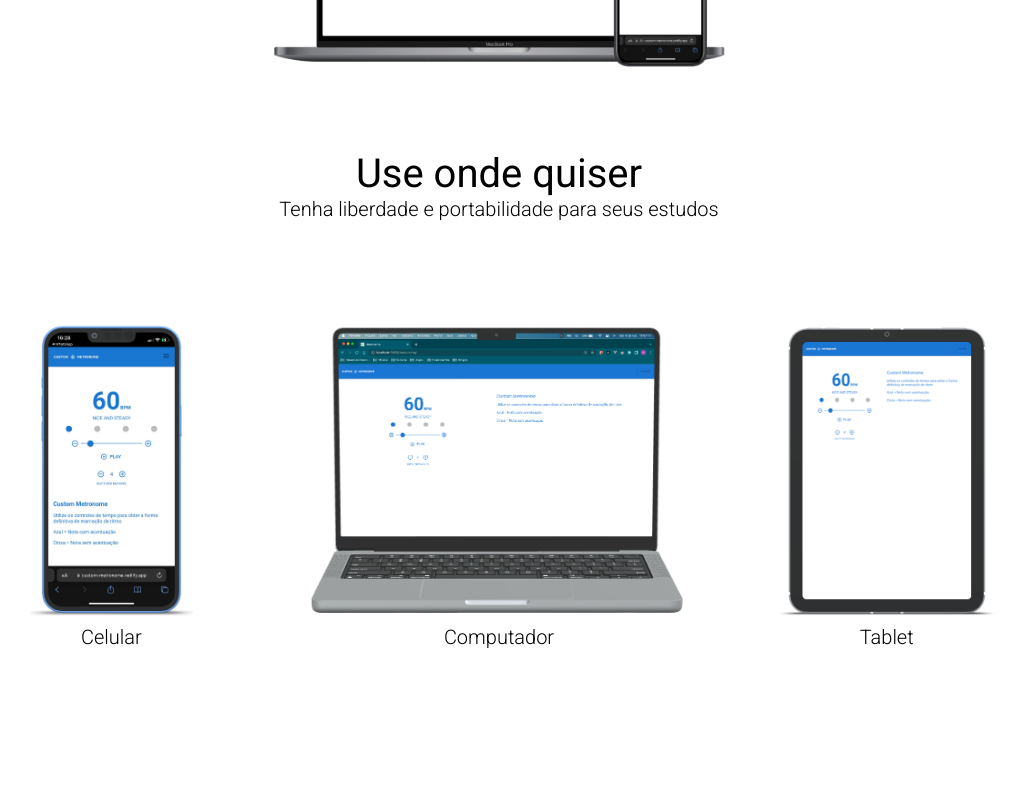
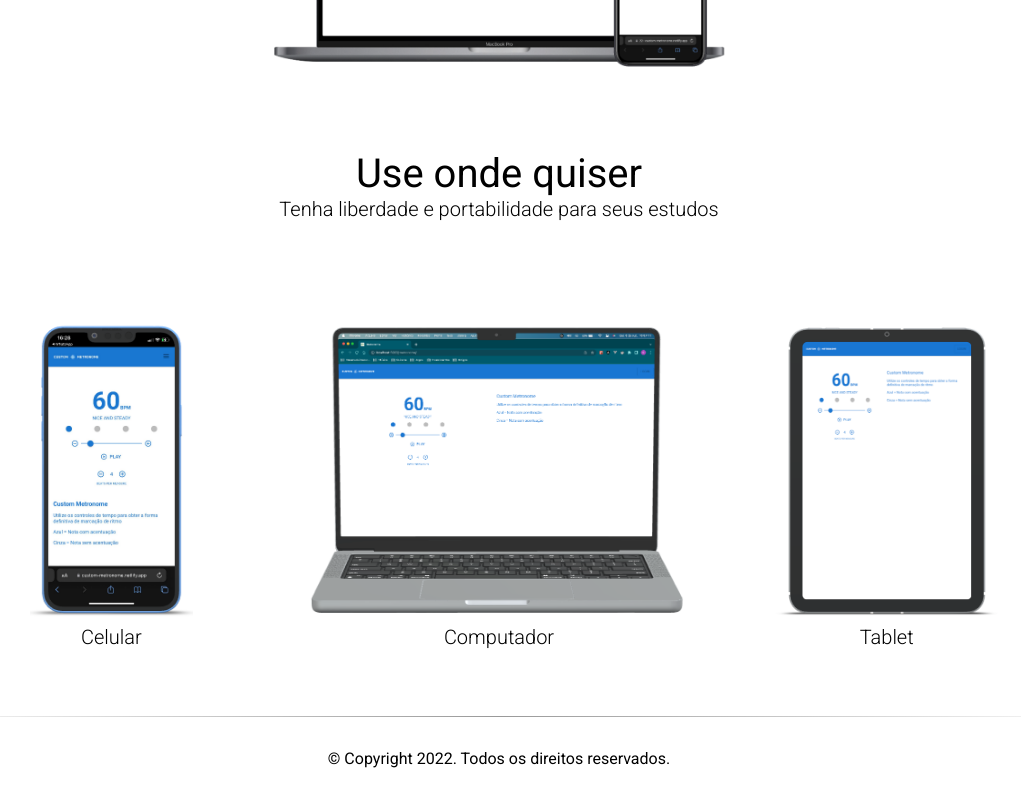
Before and after one commit to Gabriel-Barbosa-de-Oliveira/custom-metronome, a React (Create React App) app in the folder custom-metronome/: page / in a window 1280 px wide. Shown: the part 728-1528 px from the top of the page, without its empty margins (141-1162 px from the left). Before the commit the page ends 1428 px from the top, so only its background shows below. Built offline with nearby package versions, Linux system fonts and the light colour scheme.

Commit message:
Footer Component

```diff
--- a/custom-metronome/src/components/Landing/Landing.tsx
+++ b/custom-metronome/src/components/Landing/Landing.tsx
@@ -1,5 +1,6 @@
 import React, { Component } from 'react'
 import Branding from '../../partials/Branding/Branding'
+import Footer from '../../partials/Footer/Footer'
 import UseItEverywhere from '../../partials/UseItEverywhere/UseItEverywhere'
 import HeaderMenu from '../../shared/partials/HeaderMenu/HeaderMenu'
 import "./Landing.scss"
@@ -11,6 +12,7 @@ export default class Landing extends Component {
                 <div className='landing-container'>
                     <Branding />
                     <UseItEverywhere />
+                    <Footer />
                 </div>
             </>
         )
--- /dev/null
+++ b/custom-metronome/src/partials/Footer/Footer.scss
@@ -0,0 +1,15 @@
+.footer-container{
+    height: 32px;
+    text-align: center;
+    padding: 16px;
+    color: #000;
+    .footer-copyright{
+        padding: 32px;
+    }
+}
+
+hr{
+    border: 0;
+    height: 1px;
+    background-image: linear-gradient(to right, rgba(0, 0, 0, 0), rgba(0, 0, 0, 0.4), rgba(0, 0, 0, 0));
+}
--- /dev/null
+++ b/custom-metronome/src/partials/Footer/Footer.tsx
@@ -0,0 +1,16 @@
+import React, { Component } from 'react'
+
+import "./Footer.scss";
+
+export default class Footer extends Component {
+    render() {
+        return (
+            <footer className='footer-container'>
+                <hr />
+                <div className='footer-copyright'>
+                    <span>© Copyright 2022. Todos os direitos reservados.</span>
+                </div>
+            </footer>
+        )
+    }
+}
```
